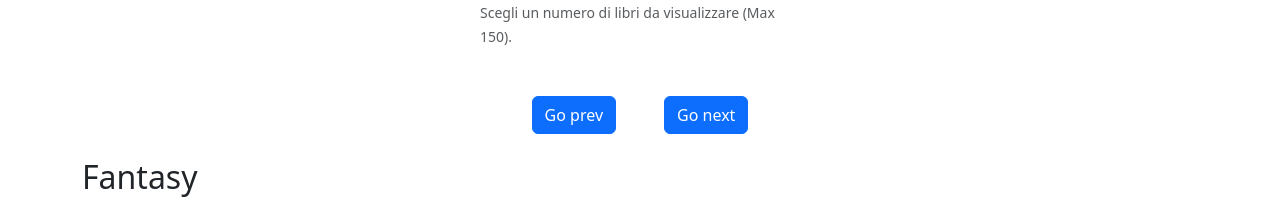
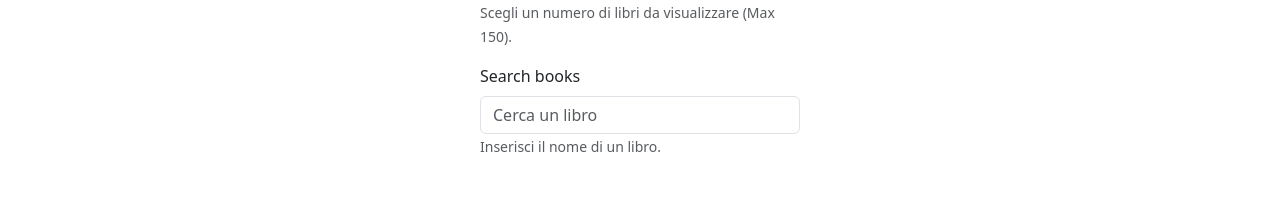
Before and after one commit to MarcheseLeo/Epicode-M5W1D4, a React (Vite) app: page / in a window 1280 px wide. Shown: the part 293-497 px from the top of the page. Built offline with nearby package versions, Linux system fonts and the light colour scheme.

Commit message:
updating exercise

```diff
--- a/src/components/allTheBooks/AllTheBooks.jsx
+++ b/src/components/allTheBooks/AllTheBooks.jsx
@@ -1,5 +1,5 @@
 import React from 'react'
-import { MyBookCard } from '../myBookCard/MyBookCard'
+import { SingleBook } from '../singleBook/SingleBook'
 import { Container, Row } from 'react-bootstrap'
 
 export const AllTheBooks = ({title, books}) => {
@@ -8,7 +8,7 @@ export const AllTheBooks = ({title, books}) => {
         <Container>
             <h2 className='my-4'>{title}</h2>
             <Row xs={1} sm={2} md={3} lg={4} className='gy-4'>
-                {books.map(book => <MyBookCard key={book.asin} img={book.img} title={book.title} price={book.price} category={book.category}/>)}
+                {books.map(book => <SingleBook key={book.asin} img={book.img} title={book.title} price={book.price} category={book.category}/>)}
             </Row>
         </Container>
     </>
--- a/src/components/myMain/MyMain.jsx
+++ b/src/components/myMain/MyMain.jsx
@@ -13,6 +13,7 @@ import romanceBooks from '../../books/romance.json'
 export const MyMain = () => {
     const [index, setindex] = useState(0)
     const [length, setLength] = useState(150)
+    const [input, setInput] = useState('')
     const list = [
         {
             title: 'Fantasy',
@@ -38,9 +39,11 @@ export const MyMain = () => {
 
     const increment = () => {
         setindex((index < 4) ? index + 1 : index)
+        clearInput()
     }
     const decrement = () => {
         setindex((index > 0) ? index - 1 : index)
+        clearInput()
     }
     const handleLengthChange = (e) => {
         let value = parseInt(e.target.value);
@@ -55,6 +58,15 @@ export const MyMain = () => {
 
         setLength(value);
     }
+
+    const clearInput = () =>{
+        setInput('')
+    }
+
+    const handleInputChange = (e) => {
+        setInput(e.target.value)
+    }
+
     return (
         <>
             <Container>
@@ -70,6 +82,13 @@ export const MyMain = () => {
                         Scegli un numero di libri da visualizzare (Max 150).
                     </Form.Text>
                 </Form.Group>
+                <Form.Group className="mb-3">
+                    <Form.Label>Search books</Form.Label>
+                    <Form.Control type="input" placeholder='Cerca un libro' value={input} onChange={handleInputChange}/>
+                    <Form.Text className="text-muted">
+                        Inserisci il nome di un libro.
+                    </Form.Text>
+                </Form.Group>
             </Form>
             <Container>
                 <Row>
@@ -81,7 +100,7 @@ export const MyMain = () => {
             </Container>
             <AllTheBooks
                 title={list[index].title}
-                books={list[index].books.slice(0, length).reverse()}
+                books={list[index].books.slice(0, length).filter(book => book.title.toLowerCase().includes(input.toLowerCase())).reverse()}
             />
         </>
     )
--- a/src/components/myBookCard/MyBookCard.css
+++ b/src/components/singleBook/SingleBook.css
@@ -33,6 +33,13 @@
     border-color: #008bf8 !important;
     box-shadow: 0 4px 18px 0 rgba(0, 0, 0, 0.25);
 }
+.card.selected{
+    border-color: rgb(250, 58, 0) !important;
+}
+
+.card.selected .btn{
+    background-color:  rgba(250, 58, 0, 0.616);
+}
 
 .card:hover .btn {
     transform: translate(-50%, -15%);
--- a/src/components/myBookCard/MyBookCard.jsx
+++ b/src/components/singleBook/SingleBook.jsx
@@ -1,13 +1,14 @@
-import React from 'react'
+import React, { useState } from 'react'
 import { Col } from 'react-bootstrap';
 import Button from 'react-bootstrap/Button';
 import Card from 'react-bootstrap/Card';
-import './MyBookCard.css'
+import './SingleBook.css'
 
-export const MyBookCard = ({ title, img, price, category }) => {
+export const SingleBook = ({ title, img, price, category }) => {
+    const [isSelected, setIsSelected] = useState(false)
     return (
         <Col >
-            <Card>
+            <Card onClick={()=>setIsSelected(!isSelected)} className= {isSelected ? 'selected' : ''} >
                 <Card.Img variant="top" src={img} />
                 <Card.Body>
                     <Card.Title className='text-truncate'>{title}</Card.Title>
```
